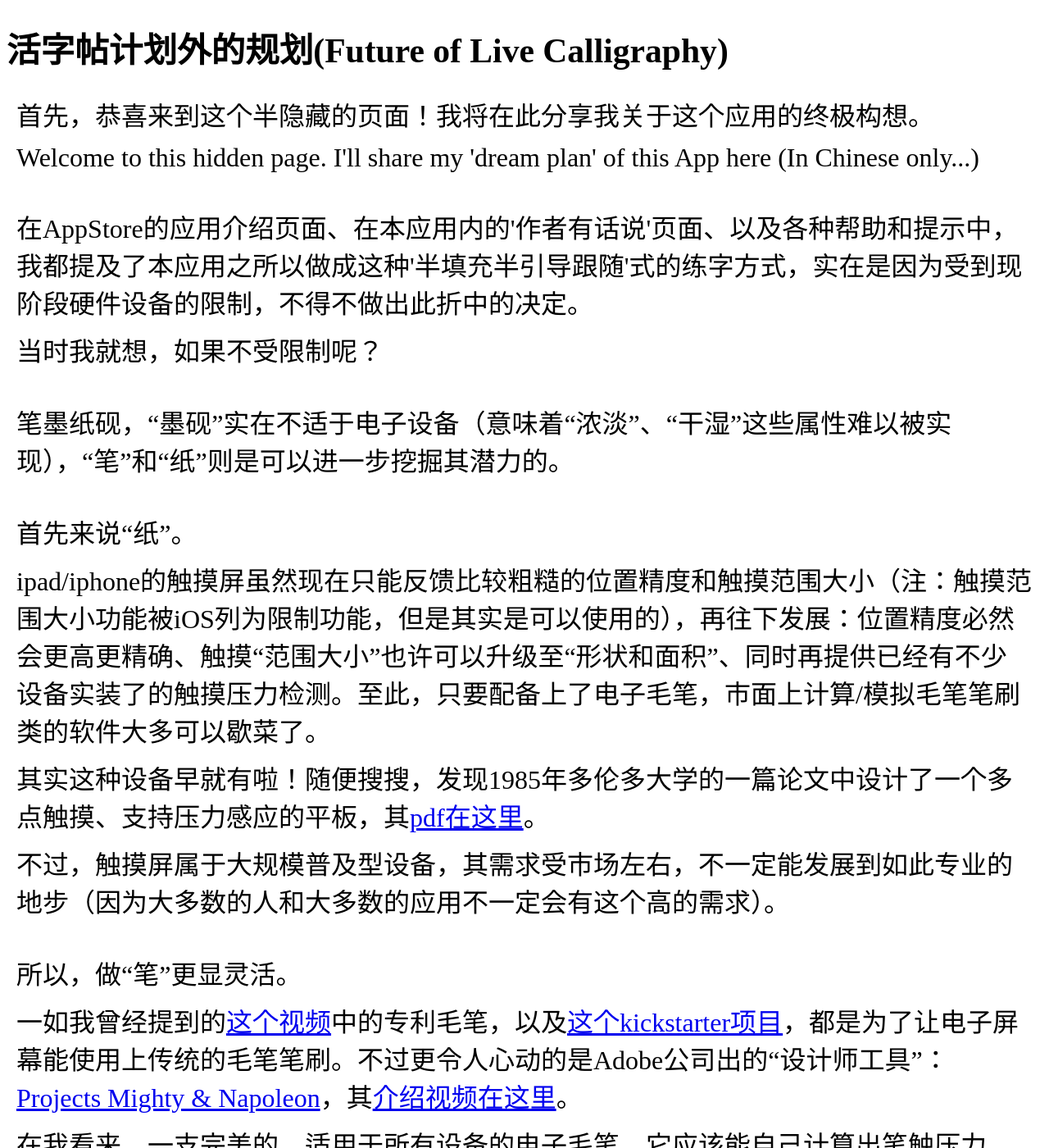
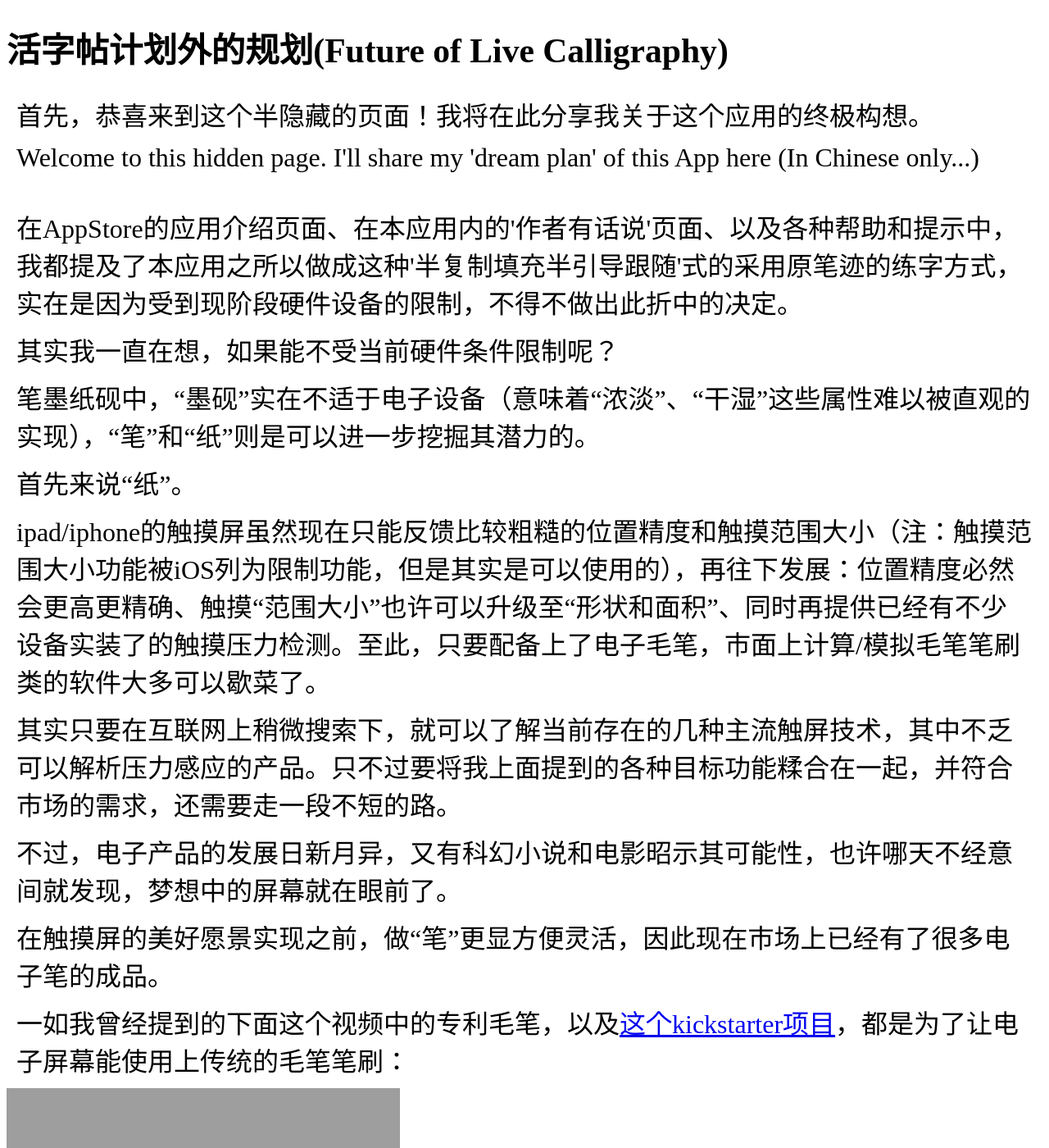
Before and after one commit to shengzhe/livecalligraphy, a Jekyll site: the page built from _posts/2012-08-31-LiveCalligraphyFuture.html, in a window 1280 px wide and 1400 px high. Shown: the whole window at 82% size. Built offline with Jekyll 4.4.1, drawn with Linux system fonts in a browser that asks for light colours; Markdown is read by kramdown in place of the engine named in the settings; some of the changed text lies outside the part shown; grey boxes are pictures that could not be loaded.

Commit message:
Update 2012-08-31-LiveCalligraphyFuture.html

```diff
--- a/_posts/2012-08-31-LiveCalligraphyFuture.html
+++ b/_posts/2012-08-31-LiveCalligraphyFuture.html
@@ -6,21 +6,23 @@ title: 活字帖计划外的规划(Future of Live Calligraphy)
 <p>首先，恭喜来到这个半隐藏的页面！我将在此分享我关于这个应用的终极构想。</p>
 <p>Welcome to this hidden page. I'll share my 'dream plan' of this App here (In Chinese only...)</p>
 </br>
-<p>在AppStore的应用介绍页面、在本应用内的'作者有话说'页面、以及各种帮助和提示中，我都提及了本应用之所以做成这种'半填充半引导跟随'式的练字方式，实在是因为受到现阶段硬件设备的限制，不得不做出此折中的决定。</p>
-<p>当时我就想，如果不受限制呢？</p>
-</br>
-<p>笔墨纸砚，“墨砚”实在不适于电子设备（意味着“浓淡”、“干湿”这些属性难以被实现），“笔”和“纸”则是可以进一步挖掘其潜力的。</p>
-</br>
+<p>在AppStore的应用介绍页面、在本应用内的'作者有话说'页面、以及各种帮助和提示中，我都提及了本应用之所以做成这种'半复制填充半引导跟随'式的采用原笔迹的练字方式，实在是因为受到现阶段硬件设备的限制，不得不做出此折中的决定。</p>
+<p>其实我一直在想，如果能不受当前硬件条件限制呢？</p>
+<p></p>
+<p>笔墨纸砚中，“墨砚”实在不适于电子设备（意味着“浓淡”、“干湿”这些属性难以被直观的实现），“笔”和“纸”则是可以进一步挖掘其潜力的。</p>
+<p></p>
 <p>首先来说“纸”。</p>
 <p>ipad/iphone的触摸屏虽然现在只能反馈比较粗糙的位置精度和触摸范围大小（注：触摸范围大小功能被iOS列为限制功能，但是其实是可以使用的），再往下发展：位置精度必然会更高更精确、触摸“范围大小”也许可以升级至“形状和面积”、同时再提供已经有不少设备实装了的触摸压力检测。至此，只要配备上了电子毛笔，市面上计算/模拟毛笔笔刷类的软件大多可以歇菜了。</p>
-<p>其实这种设备早就有啦！随便搜搜，发现1985年多伦多大学的一篇论文中设计了一个多点触摸、支持压力感应的平板，其<a href="http://www.billbuxton.com/leebuxtonsmith.pdf">pdf在这里</a>。</p>
+<p>其实只要在互联网上稍微搜索下，就可以了解当前存在的几种主流触屏技术，其中不乏可以解析压力感应的产品。只不过要将我上面提到的各种目标功能糅合在一起，并符合市场的需求，还需要走一段不短的路。</p>
+<p>不过，电子产品的发展日新月异，又有科幻小说和电影昭示其可能性，也许哪天不经意间就发现，梦想中的屏幕就在眼前了。</p>
 <p></p>
-<p>不过，触摸屏属于大规模普及型设备，其需求受市场左右，不一定能发展到如此专业的地步（因为大多数的人和大多数的应用不一定会有这个高的需求）。</p>
-</br>
-<p>所以，做“笔”更显灵活。</p>
-<p>一如我曾经提到的<a href="http://v.youku.com/v_show/id_XNDY0ODUyNjY0.html">这个视频</a>中的专利毛笔，以及<a href="http://www.kickstarter.com/projects/anthonycerra/the-flow-a-paintbrush-for-touch-screens">这个kickstarter项目</a>，都是为了让电子屏幕能使用上传统的毛笔笔刷。不过更令人心动的是Adobe公司出的“设计师工具”：<a href="http://xd.adobe.com/mighty/notify.html">Projects Mighty & Napoleon</a>，其<a href="http://v.youku.com/v_show/id_XNTU3NjE4NjY4.html">介绍视频在这里</a>。</p>
+<p>在触摸屏的美好愿景实现之前，做“笔”更显方便灵活，因此现在市场上已经有了很多电子笔的成品。</p>
+<p>一如我曾经提到的下面这个视频中的专利毛笔，以及<a href="http://www.kickstarter.com/projects/anthonycerra/the-flow-a-paintbrush-for-touch-screens">这个kickstarter项目</a>，都是为了让电子屏幕能使用上传统的毛笔笔刷：</p>
+<iframe width="480" height="360" src="http://v.youku.com/v_show/id_XNDY0ODUyNjY0.html" frameborder="0" scrolling="no"> </iframe>
+<p>不过更令人心动的是Adobe公司出的“设计师工具”：<a href="http://xd.adobe.com/mighty/notify.html">Projects Mighty & Napoleon</a>，其介绍视频如下：</p>
+<iframe width="480" height="360" src="http://v.youku.com/v_show/id_XNTU3NjE4NjY4.html" frameborder="0" scrolling="no"> </iframe>
 <p>在我看来，一支完美的，适用于所有设备的电子毛笔，它应该能自己计算出笔触压力、笔触面积和形状、甚至可以通过记录笔触方位和速度计算出合理的“干湿浓淡”来，然后通过蓝牙/wifi等通信方式实时回传给ipad/iphone等设备中的<I>专有程序</I>，然后此<I>专有程序</I>就可以利用这些信息绘制出用户最真实的毛笔效果了。我觉得这个吧，应该不会比大爷们拿着海绵毛笔在广场的地砖上写字的效果差。当然，设计难度是极大的，市场是极小的，我因此不报指望谁会去设计这个玩意。</p>
-</br>
+<p></p>
 <p>再次回到原点。即使真有了这么好的屏幕，这么高端大气上档次的电子毛笔，绝大多数的使用者依然会用手指玩平板和手机吧。</p>
 <p>所以嘛，各种模拟笔刷应用、以及鄙人的这个App，总还是有一些用处的。</p>
 <br/>
```
